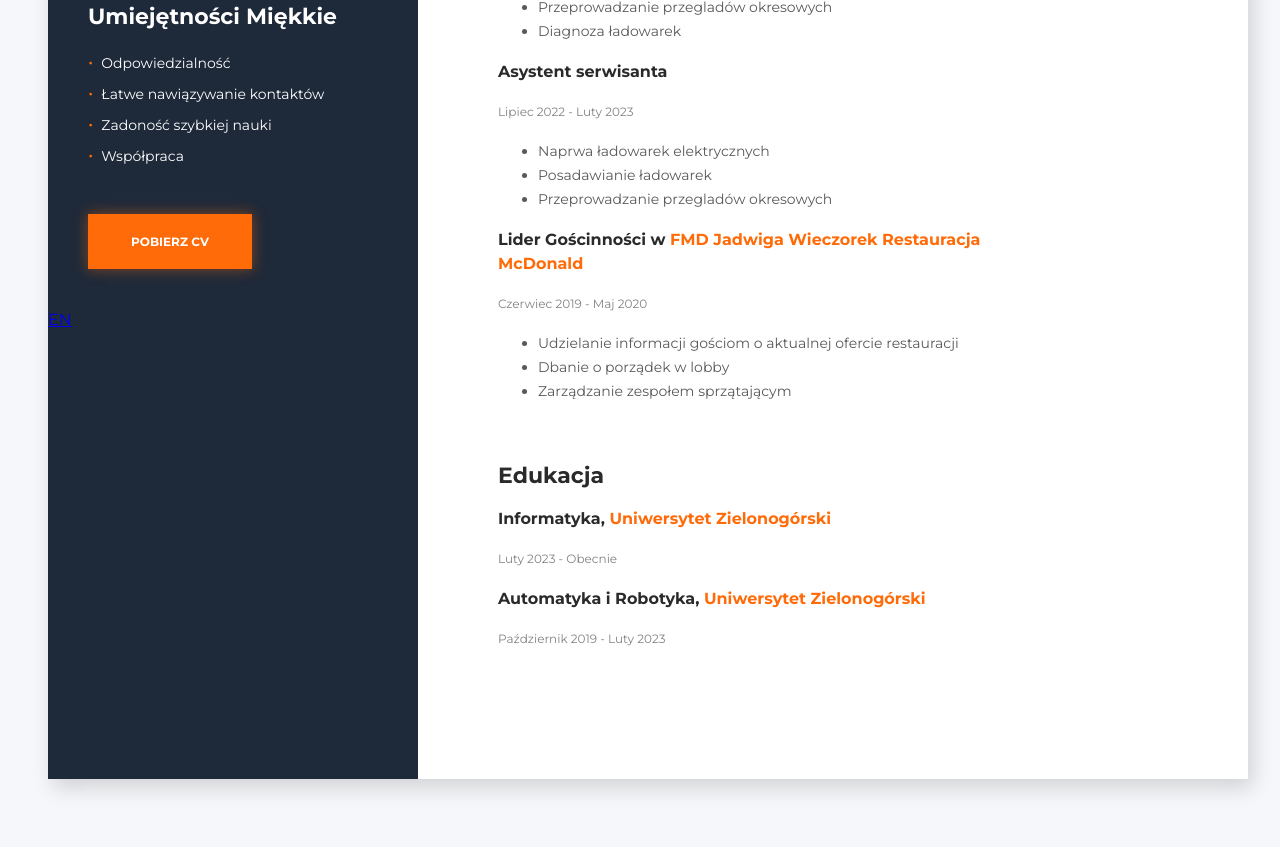
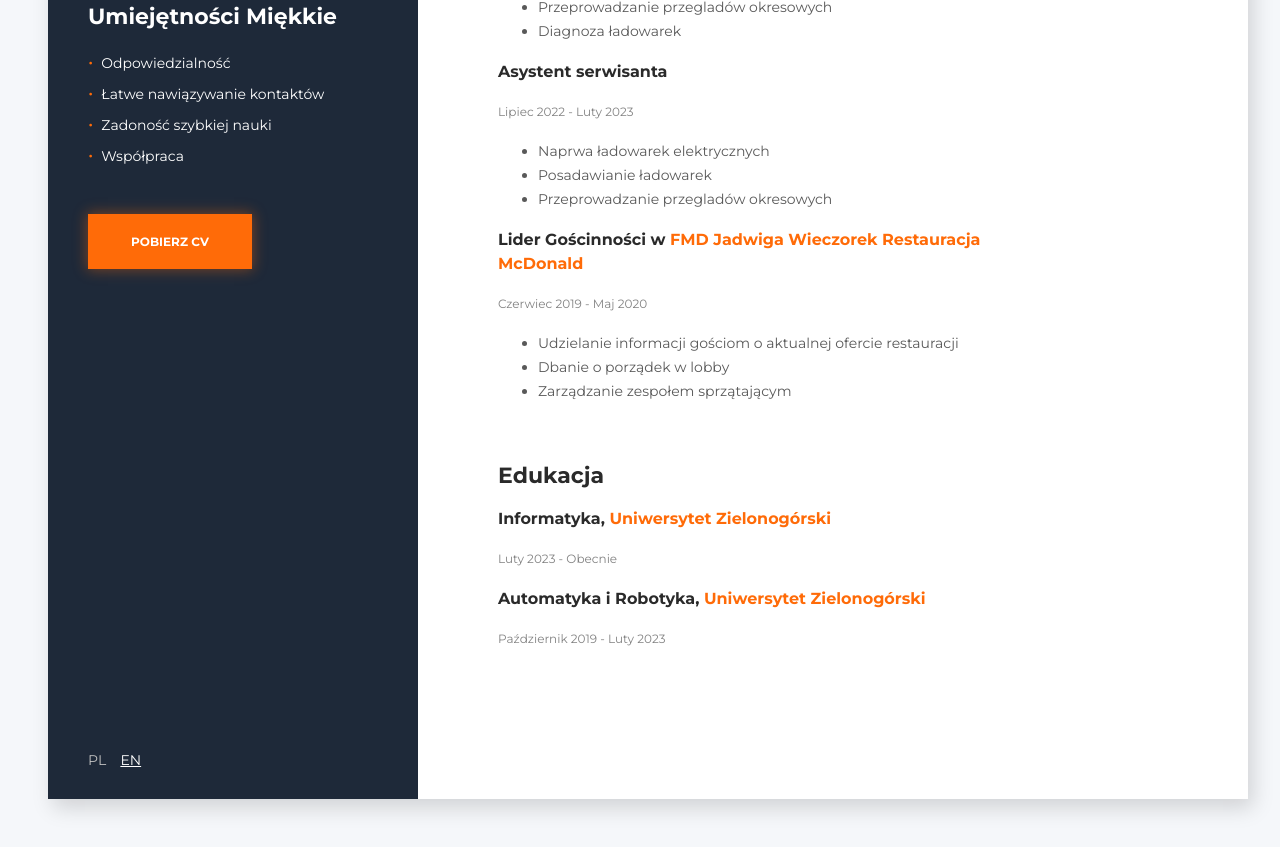
Before and after one commit to Bl4ckBend3r/side_CV, a plain HTML site: page index.html in a window 1280 px wide. Shown: the part 1056-1903 px from the top of the page. Drawn offline with Linux system fonts and the light colour scheme.

Commit message:
Add language switcher (PL/EN) and updated styling

```diff
--- a/css/style.css
+++ b/css/style.css
@@ -206,3 +206,30 @@ body {
 .photo:hover {
   animation: pulse 1s;
 }
+
+.lang-links {
+  padding-left: 40px;
+  margin-top: 500px;
+  margin-bottom: 30px;
+}
+
+.lang-link {
+  color: #ffffff;
+  text-decoration: underline;
+  margin-right: 10px;
+  font-size: 14px;
+  font-weight: 500;
+  transition: color 0.3s ease;
+}
+
+.lang-link:hover {
+  color: #ff6b08;
+  text-decoration: none;
+}
+
+.lang-link.active {
+  color: #c0c0c0;
+  pointer-events: none;
+  cursor: default;
+  text-decoration: none;
+}
--- a/index.html
+++ b/index.html
@@ -65,9 +65,11 @@
           <a class="widget-link" href="Witold_Grzesiak.pdf" download>Pobierz CV</a>
         </section>
 
-        <div>
-        <a href="./cv_en.html">EN</a>
+        <div class="lang-links">
+          <a href="./index.html" class="lang-link active">PL</a>
+          <a href="./cv_en.html" class="lang-link">EN</a>
         </div>
+
       </aside>
       <div class="right-side">
         <section class="bio">
```
Also changed, not shown: cv_en.html (+8 -1 lines), 3 other files.
